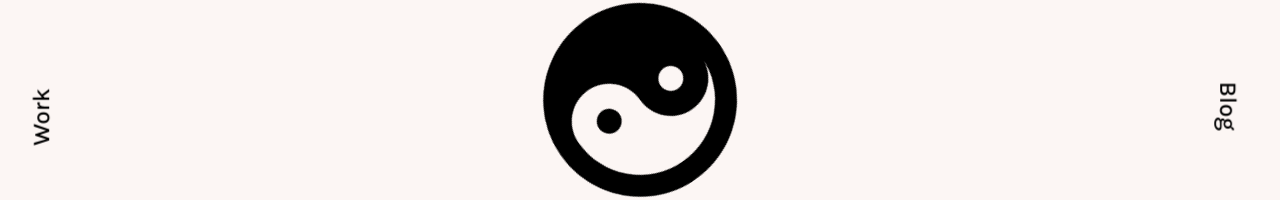
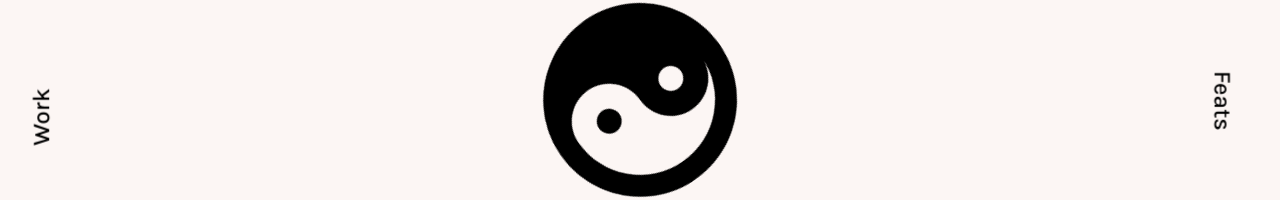
Before and after one commit to codinggujaratweb/AMAN, a React (Create React App) app: page / in a window 1280 px wide. Shown: the part 283-483 px from the top of the page. Built offline with nearby package versions, Linux system fonts and the light colour scheme.

Commit message:
add new product's / update AMAN

```diff
--- a/src/components/Main.js
+++ b/src/components/Main.js
@@ -175,7 +175,7 @@ const Main = () => {
                         whileHover={{ scale: 1.1 }}
                         whileTap={{ scale: 0.9 }}
                     >
-                        Blog
+                        Feats
                     </motion.h2>
                 </BLOG>
                 <WORK to="/work" click={+click}>
```
